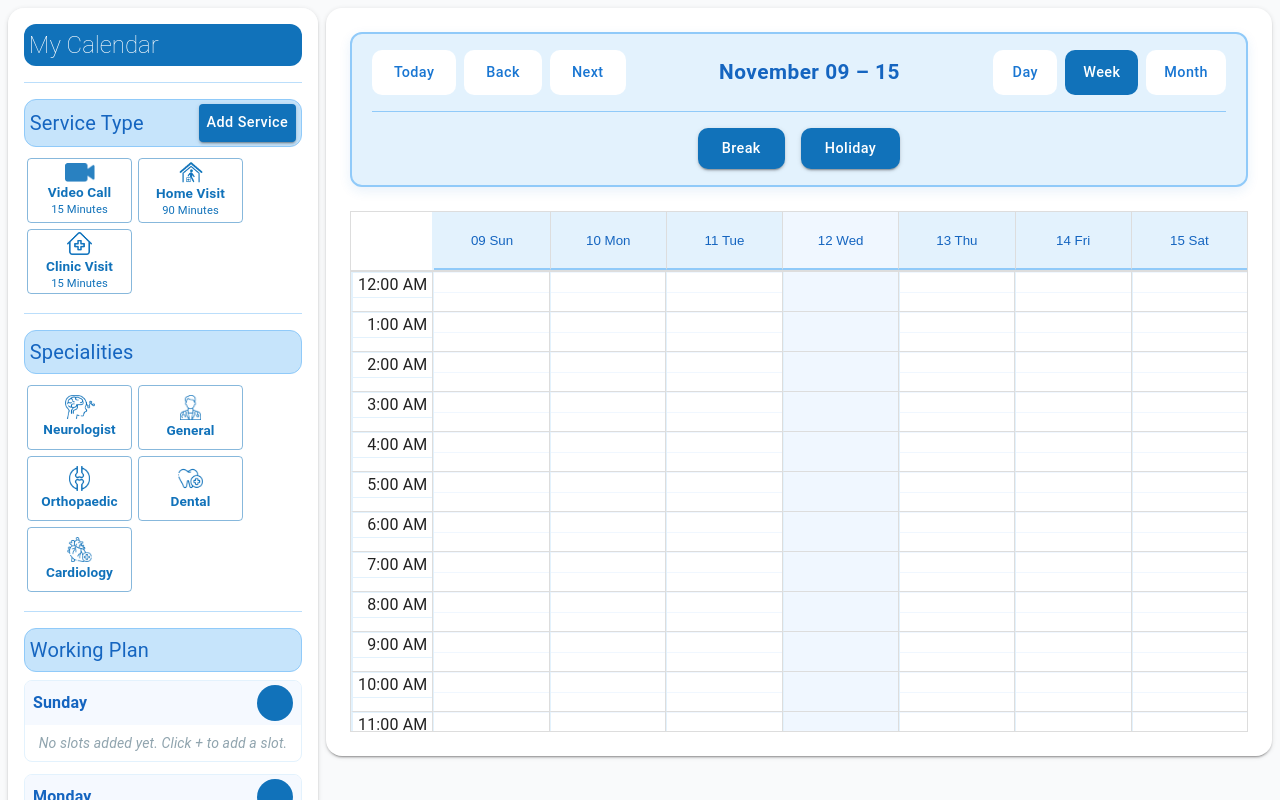
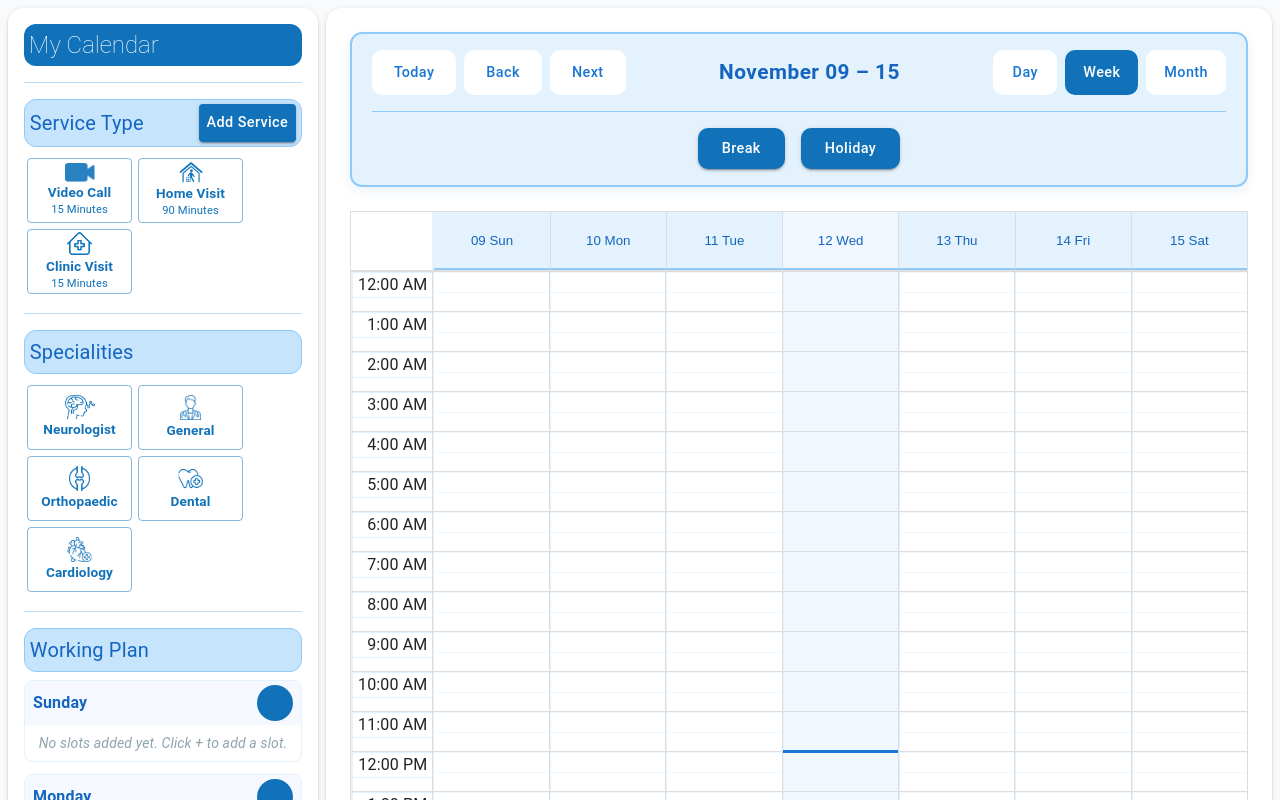
Before and after one commit to yashuu6686/cal, a Next.js app: page /xyz in a window 1280 px wide. Shown: the top 800 px of the page. Built offline with nearby package versions, Linux system fonts and the light colour scheme; some icons are missing.

Commit message:
add mobile responsive

```diff
--- a/pages/xyz/index.js
+++ b/pages/xyz/index.js
@@ -114,9 +114,10 @@ export default function CalendarMerge() {
               views={["day", "week", "month", "agenda"]}
               onSelectEvent={handleEventClick}
               style={{
-                height: 'calc(100vh - 100px)',
-                minHeight: '500px',
-                width: '100%'
+                // height: 'calc(100vh - 100px)',
+                // minHeight: '500px',
+                // width: '100vh',
+                heightL:"100vh"
               }}
               eventPropGetter={eventStyleGetter}
               components={{
```
